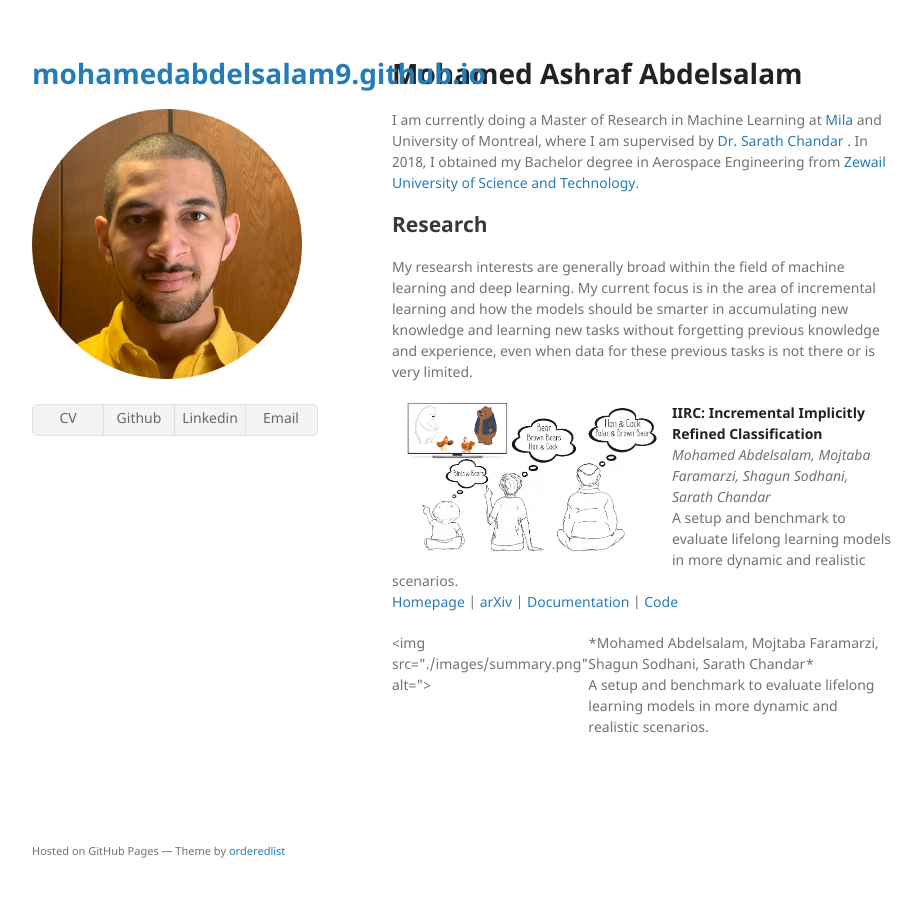
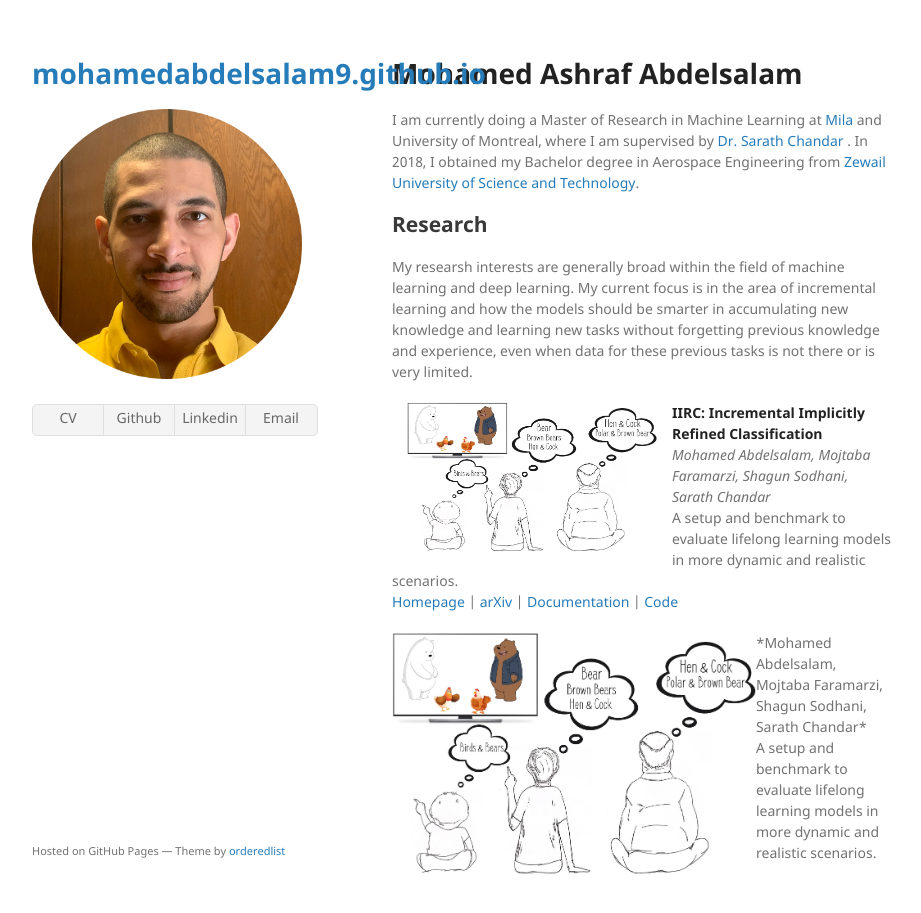
Before and after one commit to MohamedAbdelsalam9/mohamedabdelsalam9.github.io, a Jekyll site: the page built from index.md, in a window 1280 px wide and 930 px high. Shown: the top 913 px of the window, without its empty margins (178-1099 px from the left). Built offline with Jekyll 4.4.1, drawn with Linux system fonts in a browser that asks for light colours; the repository's description, which GitHub fills in, is left out; our own code applies the rules of GitHub Pages for plain Markdown files.

Commit message:
Update index.md

```diff
--- a/index.md
+++ b/index.md
@@ -21,7 +21,7 @@ A setup and benchmark to evaluate lifelong learning models in more dynamic and r
 
  <div class="publication">
   <div class="image">
-    <img src="./images/summary.png" alt=">
+    <img src="./images/summary.png" alt="">
   </div>
     <div class="text">
         *Mohamed Abdelsalam, Mojtaba Faramarzi, Shagun Sodhani, Sarath Chandar*
```
